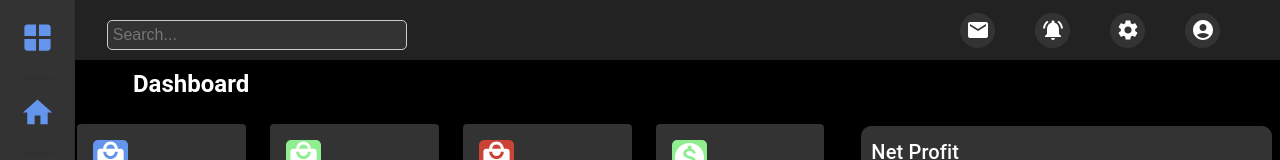
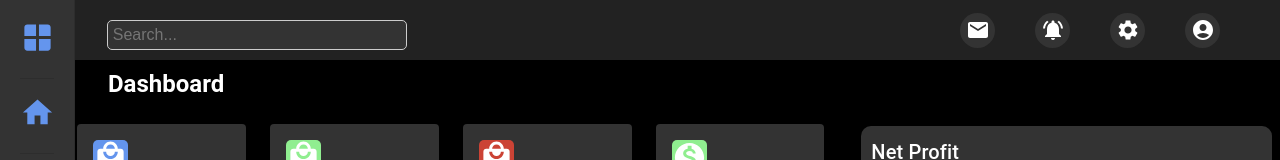
Before and after one commit to ammakavya/DashBoard, a React (Create React App) app: page / in a window 1280 px wide. Shown: the top 160 px of the page. Built offline with nearby package versions, Linux system fonts and the light colour scheme.

Commit message:
first commit

```diff
--- a/src/App.css
+++ b/src/App.css
@@ -36,7 +36,7 @@ body {
 
 .grid-container {
   padding: 6px;
-  margin-left: 10px;
+  margin-left: 20px;
 }
 
 @media (max-width: 600px) {
--- a/src/App.js
+++ b/src/App.js
@@ -20,7 +20,7 @@ function App() {
             color: "white",
             fontWeight: "bold",
             marginBottom: 1,
-            marginLeft: "125px",
+            marginLeft: "100px",
           }}
         >
           Dashboard
--- a/src/components/ActivityDetails.js
+++ b/src/components/ActivityDetails.js
@@ -41,7 +41,7 @@ const data = [
 const ActivityDetails = () => {
   return (
     <Box sx={{}}>
-    <Container sx={{ width: { xs: '100%', sm: '100%' ,xl :'980px',marginRight:'10%' },
+    <Container sx={{ width: { xs: '100%', sm: '100%' ,xl :'100%',marginRight:'10%' },
      height: '100px' }}>
       <Paper sx={{ padding: '1px', marginTop: '10px', backgroundColor: '#333'}}>
         <ResponsiveContainer width="100%" height={300}>
```
